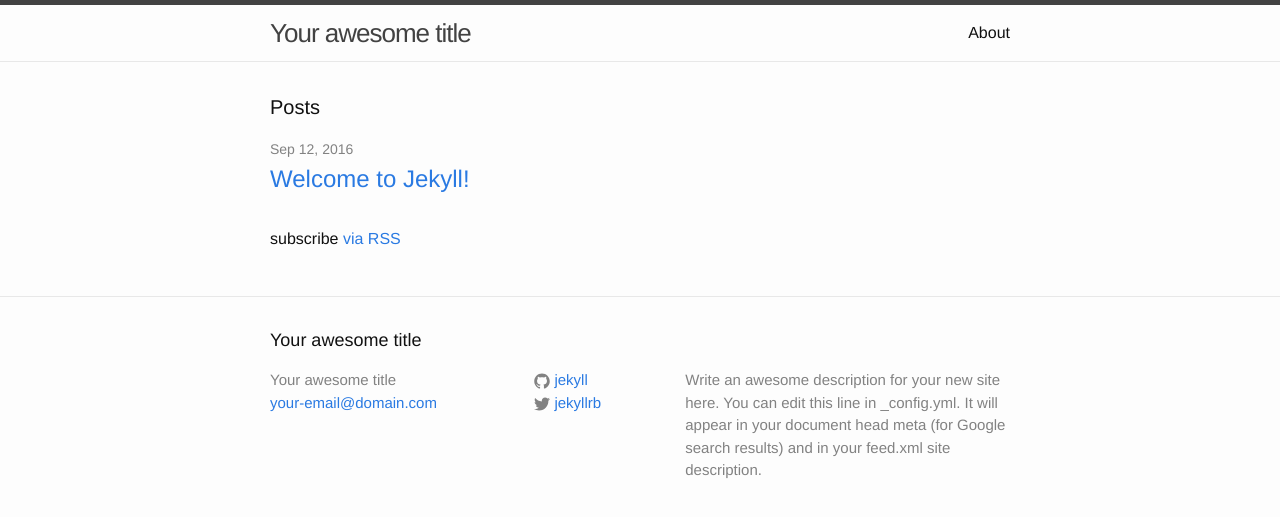
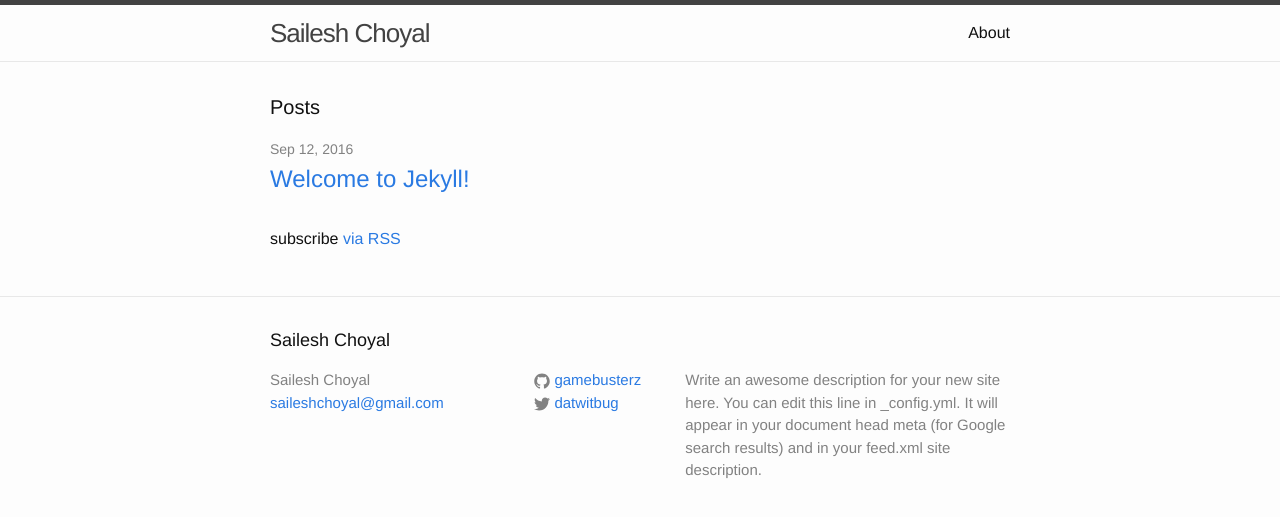
Before and after one commit to gamebusterz/gamebusterz.github.io, a Jekyll site: the page built from index.html, in a window 1280 px wide. Shown: the top 517 px of the page. Built offline with Jekyll 4.4.1, drawn with Linux system fonts in a browser that asks for light colours.

Commit message:
Update _config.yml
Changed website info

```diff
--- a/_config.yml
+++ b/_config.yml
@@ -6,16 +6,16 @@
 # 'jekyll serve'. If you change this file, please restart the server process.
 
 # Site settings
-title: Your awesome title
-email: your-email@domain.com
+title: Sailesh Choyal
+email: saileshchoyal@gmail.com
 description: > # this means to ignore newlines until "baseurl:"
   Write an awesome description for your new site here. You can edit this
   line in _config.yml. It will appear in your document head meta (for
   Google search results) and in your feed.xml site description.
 baseurl: "" # the subpath of your site, e.g. /blog
-url: "http://yourdomain.com" # the base hostname & protocol for your site
-twitter_username: jekyllrb
-github_username:  jekyll
+url: "http://saileshchoyal.info" # the base hostname & protocol for your site
+twitter_username: datwitbug
+github_username:  gamebusterz
 
 # Build settings
 markdown: kramdown
```
